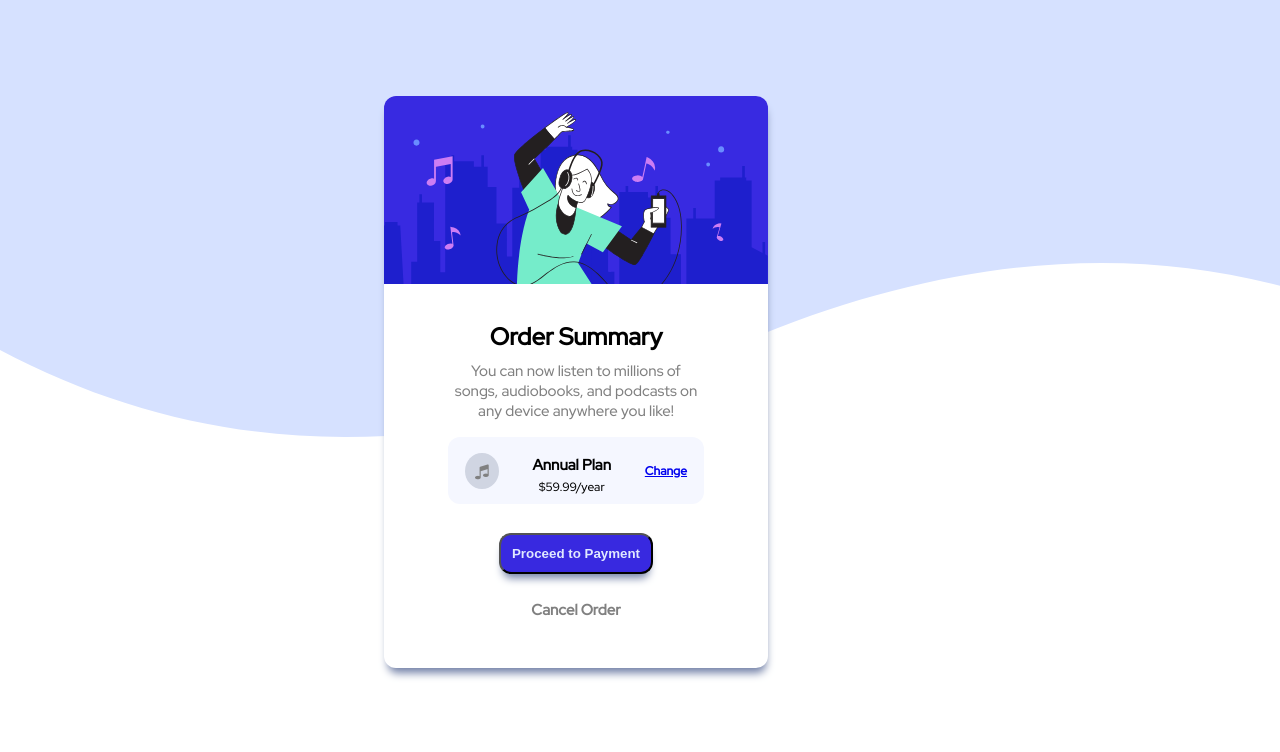
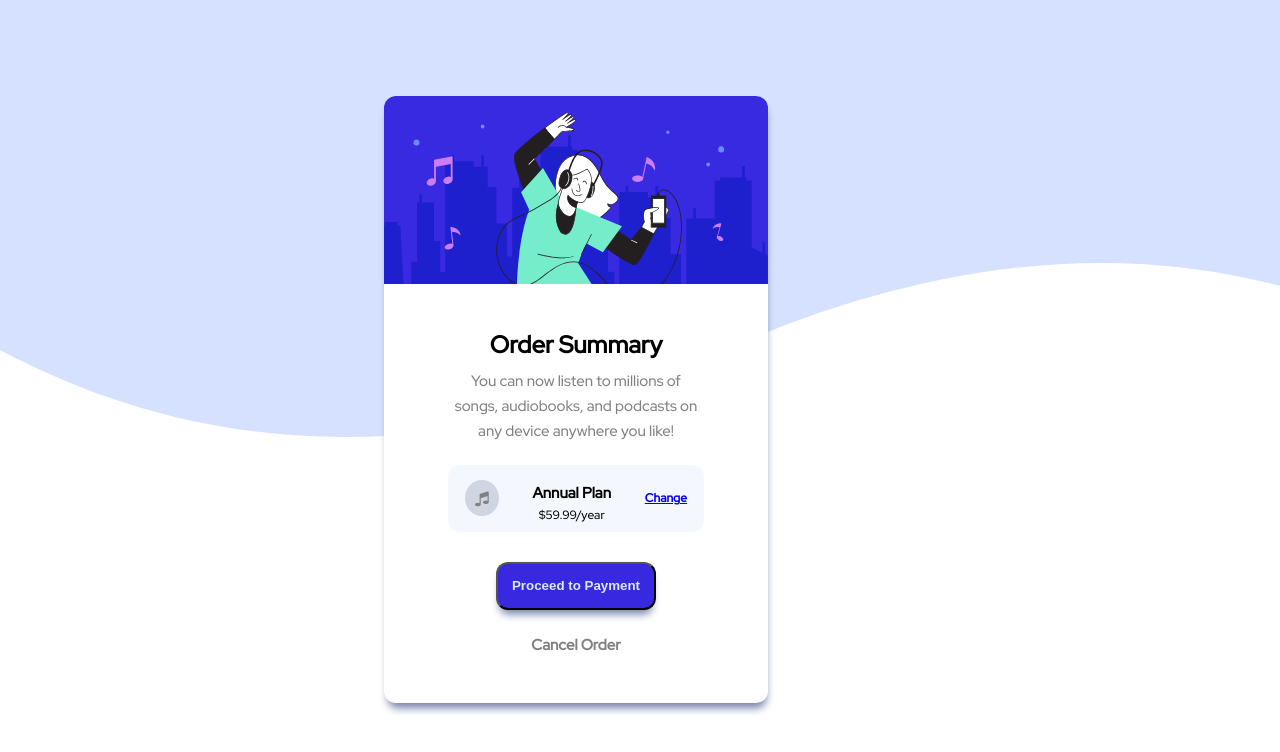
Before and after one commit to ajeetachal/order-summary-component, a plain HTML site: page index.html in a window 1280 px wide. Drawn offline with Linux system fonts and the light colour scheme.

Commit message:
Update index.css

```diff
--- a/index.css
+++ b/index.css
@@ -41,6 +41,7 @@
     }
 
     h2{
+        margin-top: 0.5rem;
         font-weight: 600;
     }
     div.order p{
@@ -53,7 +54,7 @@
     }
     #order_details{
         padding: 0.5rem 0rem 0.5rem 0rem;
-        margin-top: 1rem;
+        margin-top: 1.3rem;
         height: auto;
         width: 100%;
         background-color:  hsl(225, 100%, 98%) ;
@@ -63,7 +64,7 @@
         align-items: center;
     }
     #details{
-        line-height: 20px;
+        line-height: 25px;
     }
 
     div#price p{
@@ -81,8 +82,8 @@
         background-color: hsl(245, 75%, 52%);
         border-radius: 12px;
         color:  hsl(225, 100%, 94%);
-        padding: 0.7rem;
-        margin-top: 1.8rem;
+        padding: 0.9rem;
+        margin-top: 1.9rem;
         width: 100%;
         font-weight: 700;
         margin-bottom: 1rem;
```
